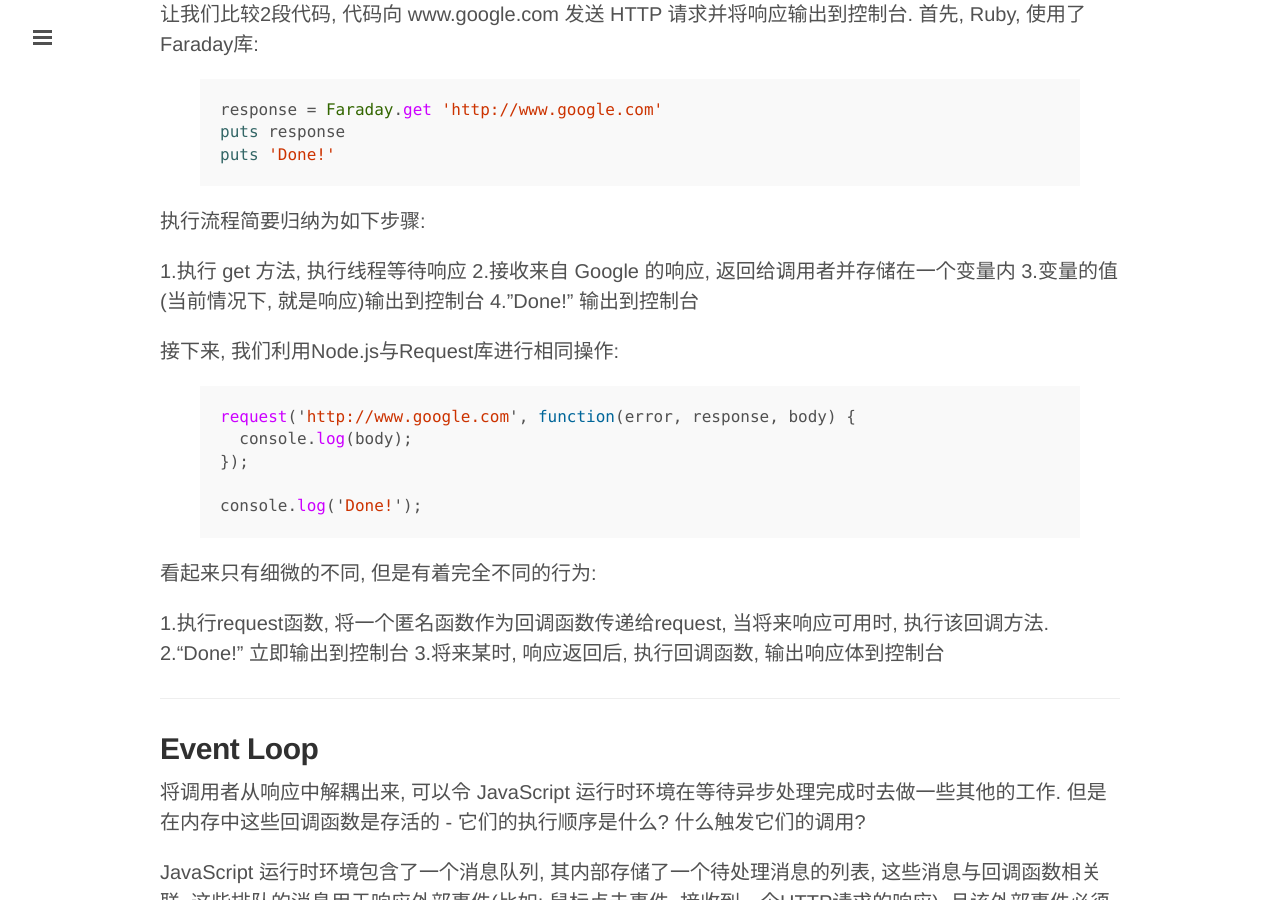
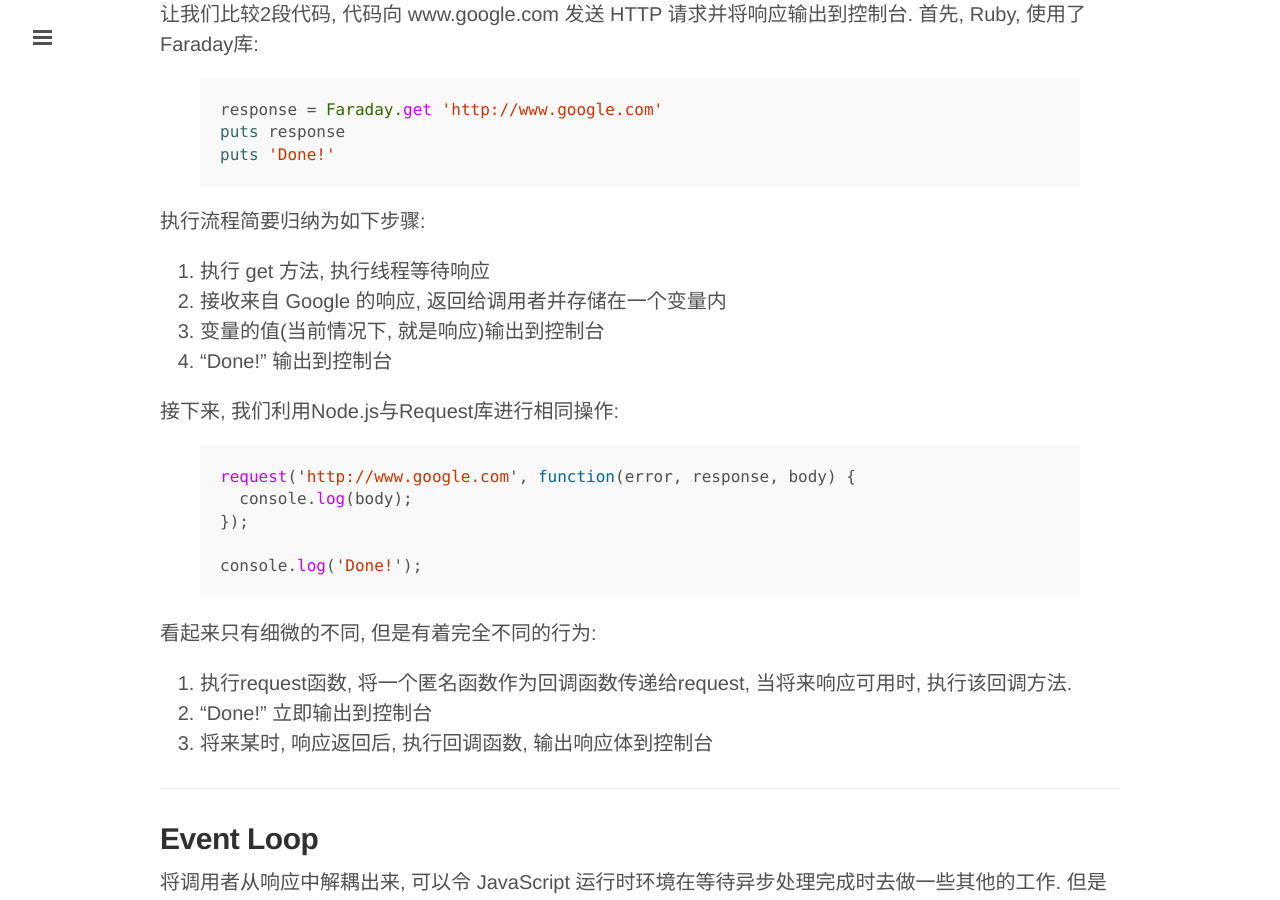
Before and after one commit to clarkdo/clarkdo.github.com, a Jekyll site: the page built from _posts/2015-03-16-55.md, in a window 1280 px wide and 900 px high, scrolled down 900 px. Built offline with Jekyll 4.4.1, drawn with Linux system fonts in a browser that asks for light colours; Markdown is read by kramdown in place of the engine named in the settings; comment, search, counter and statistics services are not loaded; some of the changed text lies outside the part shown.

```diff
--- a/_posts/2015-03-16-55.md
+++ b/_posts/2015-03-16-55.md
@@ -46,10 +46,10 @@ puts 'Done!'
 
 执行流程简要归纳为如下步骤:
 
-1.执行 get 方法, 执行线程等待响应
-2.接收来自 Google 的响应, 返回给调用者并存储在一个变量内
-3.变量的值(当前情况下, 就是响应)输出到控制台
-4."Done!" 输出到控制台
+1. 执行 get 方法, 执行线程等待响应
+2. 接收来自 Google 的响应, 返回给调用者并存储在一个变量内
+3. 变量的值(当前情况下, 就是响应)输出到控制台
+4. "Done!" 输出到控制台
 
 接下来, 我们利用Node.js与Request库进行相同操作:
 
@@ -63,9 +63,9 @@ console.log('Done!');
 
 看起来只有细微的不同, 但是有着完全不同的行为:
 
-1.执行request函数, 将一个匿名函数作为回调函数传递给request, 当将来响应可用时, 执行该回调方法.
-2.“Done!” 立即输出到控制台
-3.将来某时, 响应返回后, 执行回调函数, 输出响应体到控制台
+1. 执行request函数, 将一个匿名函数作为回调函数传递给request, 当将来响应可用时, 执行该回调方法.
+2. “Done!” 立即输出到控制台
+3. 将来某时, 响应返回后, 执行回调函数, 输出响应体到控制台
 
 ------
 
@@ -191,7 +191,7 @@ JavaScript 的事件驱动交互模型不同于很多程序员习以为常的请
 
 ##**补充阅读**
 
-- 参考 我最近做的[这篇]演示(https://docs.google.com/presentation/d/1KtgaIvDQwMaqZ6ax3zU2oka62sF2ZQSPv1SEirD-XtY/edit?usp=sharing), 标题是 “The JavaScript Event Loop: Concurrency in the Language of the Web”
+- 参考 我最近做的[这篇](https://docs.google.com/presentation/d/1KtgaIvDQwMaqZ6ax3zU2oka62sF2ZQSPv1SEirD-XtY/edit?usp=sharing)演示, 标题是 “The JavaScript Event Loop: Concurrency in the Language of the Web”
 - [Concurrency model and Event Loop](https://developer.mozilla.org/en-US/docs/Web/JavaScript/EventLoop) @ MDN
 - [An intro to the Node.js platform](http://www.aaronstannard.com/intro-to-nodejs-for-net-developers/), by Aaron Stannard
 
```
